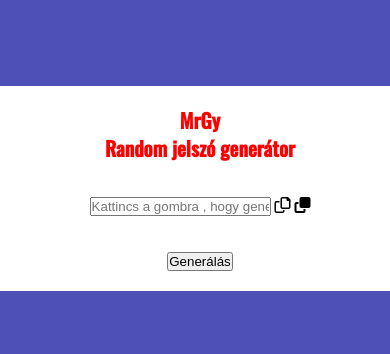
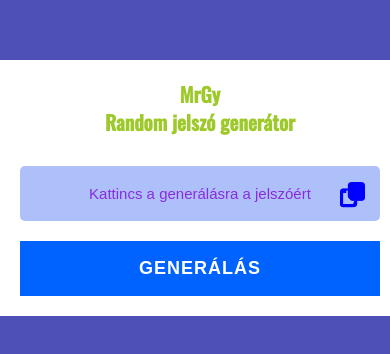
Before and after one commit to megyerimark/randomnumber, a plain HTML site: page index.html in a window 390 px wide. Shown: the part 234-588 px from the top of the page. Drawn offline with nearby package versions, Linux system fonts and the light colour scheme.

Commit message:
JavaScript kesz

```diff
--- a/app.js
+++ b/app.js
@@ -1 +1,67 @@
-const gener= document.querySelector('gener');
+/*
+* File:app.js
+* Author: Megyeri Márk Máté
+* Copyright: 2022, Megyeri Márk Máté
+* Date: 2022-08-03
+* Github: https://github.com/megyerimark/
+* Licenc: GNU GPL
+*/
+
+
+
+
+const input= document.querySelector('input'),
+    button= document.querySelector('button'),
+    copyBtn= document.querySelector('span.far'),
+    copy= document.querySelector('.copy'),
+    copyActive= document.querySelector('span.fas');
+
+
+console.log('Megyeri Márk Máté 2022.08.03'
+);
+
+let chars="abcdefghijklmnopqrstuvwxyzABCDEFGHIJKLMNOPQRSTYWXYZ123456789"
+
+
+button.onclick=  () => {
+    let i ,
+     randomPassword= '';
+    copyBtn.style.display="block";
+    copyActive.style.display="none";
+
+    // for (let i = 0; index < 30; i++) {
+    //     const element = array[index];
+
+    // }
+    for(i = 0; i < 16;  i++)
+     {
+        randomPassword=
+        randomPassword + chars.charAt(Math.floor(Math.random() * chars.length));
+     }
+     input.value= randomPassword;
+};
+copy.onclick= ()=>{
+    copyBtn.style.display="block";
+    copyActive.style.display="none";
+    input.select();
+    navigator.clipboard.writeText(input.value);
+};
+
+
+// // button.addEventListener('oneClick', () =>
+// // {
+
+
+// //     const i,
+// //     randomPassword= "";
+// //         copyBtn.style.display="block";
+// //         copyActive.style.display="none";
+
+// //         for (i = 0; i<16; i++)
+// //          {
+// //             randomPassword=
+// //             randomPassword+chars.charAt(Math.floor(Math.random()* chars.length));
+// //          };
+// //          input.value= randomPassword;
+
+// //         }
--- a/index.html
+++ b/index.html
@@ -15,17 +15,18 @@
         <h1 class="text">MrGy<br>Random jelszó generátor</h1>
         <div class="input-data">
             <div class="display">
-                <input type="text" placeholder="Kattincs a gombra , hogy generáljon egy véletlenszerű jelszót">
+
+                <input type="text" placeholder="Kattincs a generálásra a jelszóért">
            <span class="copy far fa-copy"></span>
            <span class="copy fas fa-copy"></span>
             </div>
-            <button>Generálás</button>
+            <button class="button">Generálás</button>
         </div>
     </div>
 
 
 
 
-    <script src="app.jg"></script>
+    <script src="app.js"></script>
 </body>
 </html>
--- a/style.css
+++ b/style.css
@@ -20,7 +20,8 @@ html,body{
 }
 
 .text{
-    color: red;
+    border-radius: 25%;
+    color: rgb(158, 201, 42);
     font-weight: 600px;
     font-size: 26px;
     line-height: 36px;
@@ -32,6 +33,12 @@ html,body{
         background: white;
         padding: 20px;
     }
+    .display input{
+        border-radius: 5px;
+        font-size: 12px;
+
+    }
+
     .text{
 
 
@@ -45,4 +52,70 @@ html,body{
 .display{
     height: 55px;
     width: 100%;
+    display: flex;
+    position: relative;
+    overflow:hidden;
 }
+.display input{
+    border-radius: 16px;
+    height: 100%;
+    width: 100%;
+    outline: none;
+    border: none;
+    background: rgb(174, 192, 250);
+    color: blue;
+    padding: 10px;
+    font-size: 18px;
+    pointer-events: none;
+    user-select: none;
+    position: relative;
+}
+.display input::placeholder{
+    text-align: center;
+    color: blueviolet;
+}
+
+
+.display span {
+    position:absolute;
+    right: 15px;
+    top: 50%;
+    transform: translateY(-50%);
+    font-size: 25px;
+    color:blue ;
+    z-index: 9;
+    cursor: pointer;
+
+}
+.input-data button{
+    height: 55px;
+    width: 100%;
+    margin-top: 20px;
+    border: none;
+    outline: none;
+    background:#0062ff ;
+    color: white;
+    font-size: 18px;
+    font-weight: 600;
+    text-transform: uppercase;
+    letter-spacing: 1px;
+    cursor: pointer;
+    transition: all  0.3s ease;
+}
+
+.input-data input:hover{
+    background: rgb(87, 87, 179);
+}
+@media screen and (max-width:768px){
+
+    .container{
+        width: 400px;
+        background: white;
+        padding: 20px;
+    }
+    .display input{
+        border-radius: 5px;
+        font-size: 15px;
+
+    }
+}
```
